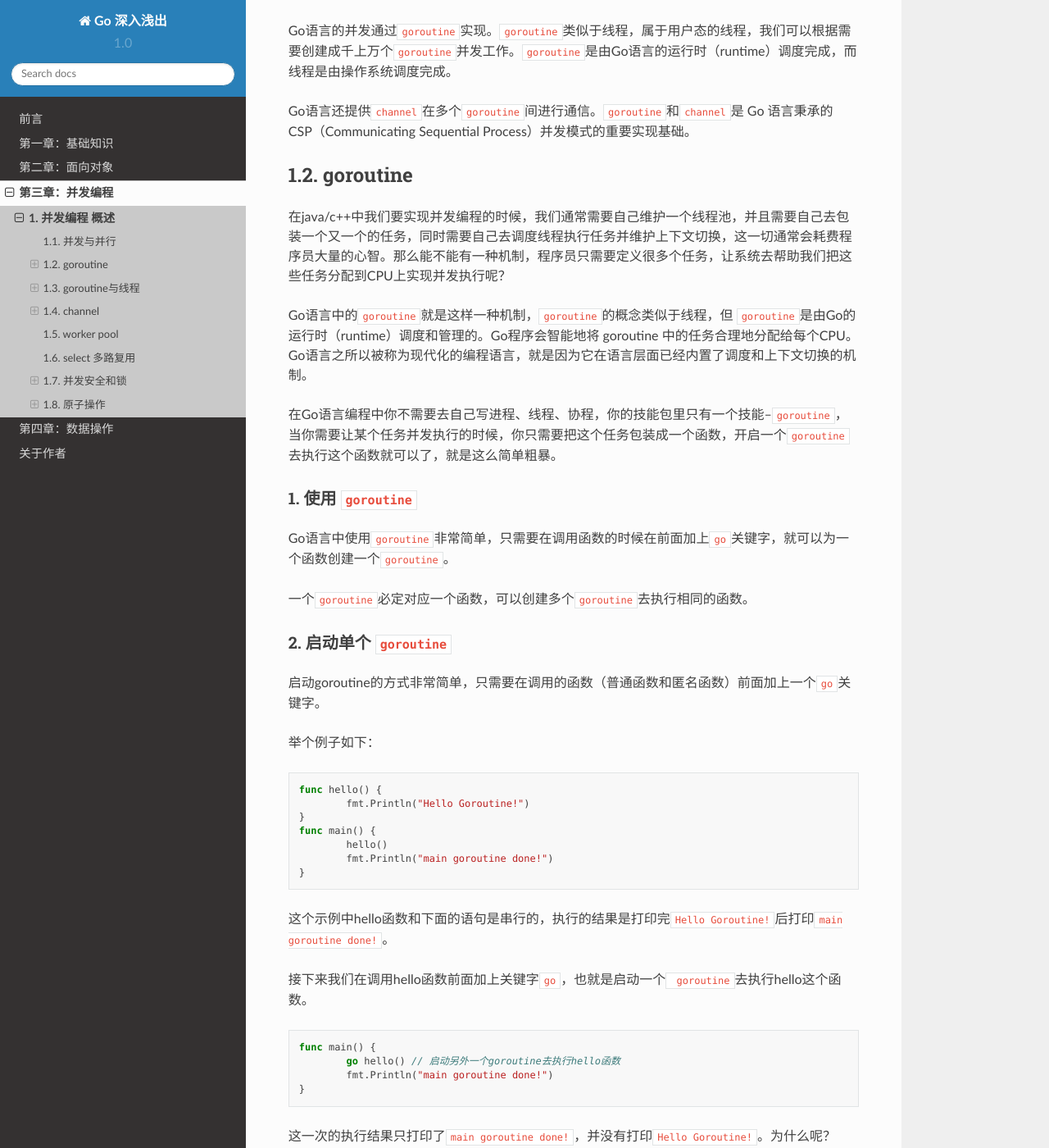
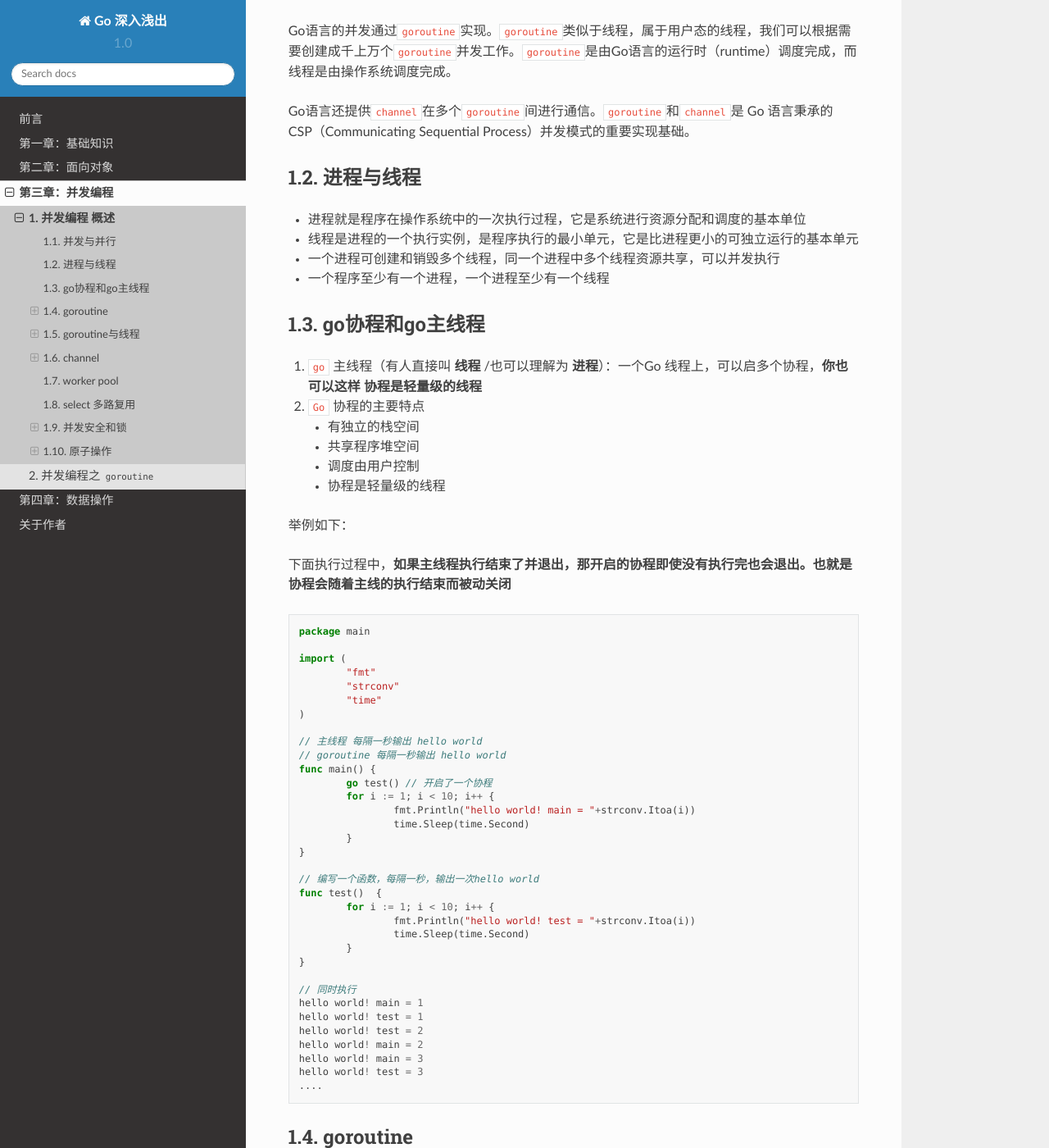
Before and after one commit to iswxw/wxw-go, a Sphinx documentation site: the page built from source/w03/w031_summary.md, in a window 1280 px wide and 1400 px high, scrolled down 345 px. Shown: the whole window at 82% size. Built offline with Sphinx 7.4.7 and the Read the Docs theme 2.0.0, drawn with Linux system fonts in a browser that asks for light colours; comment, search, counter and statistics services are not loaded; some of the changed text lies outside the part shown.

Commit message:
测试全文阅读

````diff
--- a/source/conf.py
+++ b/source/conf.py
@@ -73,7 +73,8 @@ html_static_path = ['_static']
 # 注：在生成html的时候这句话要注释
 # latex_engine = 'xelatex'
 
-latex_elements={# The paper size ('letterpaper' or 'a4paper').
+# The paper size ('letterpaper' or 'a4paper').
+latex_elements={
 'papersize':'a4paper',# The font size ('10pt', '11pt' or '12pt').
 'pointsize':'12pt','classoptions':',oneside','babel':'',#必须
 'inputenc':'',#必须
--- a/source/w03/index.rst
+++ b/source/w03/index.rst
@@ -13,4 +13,5 @@
     :numbered: 2
 
     w031_summary
+    w032_goroutine
 --------------------------------------------
--- a/source/w03/w031_summary.md
+++ b/source/w03/w031_summary.md
@@ -4,12 +4,69 @@
 
 ### 并发与并行
 
-- 并发：同一时间段内执行多个任务
-- 并行：同一时刻执行多个任务
+- 并发：同一时间段内执行多个任务，即多个线程在单核上运行
+- 并行：同一时刻执行多个任务，即多个线程在多核上运行
 
 Go语言的并发通过`goroutine`实现。`goroutine`类似于线程，属于用户态的线程，我们可以根据需要创建成千上万个`goroutine`并发工作。`goroutine`是由Go语言的运行时（runtime）调度完成，而线程是由操作系统调度完成。
 
 Go语言还提供`channel`在多个`goroutine`间进行通信。`goroutine`和`channel`是 Go 语言秉承的 CSP（Communicating Sequential Process）并发模式的重要实现基础。
+
+### 进程与线程
+
+- 进程就是程序在操作系统中的一次执行过程，它是系统进行资源分配和调度的基本单位
+- 线程是进程的一个执行实例，是程序执行的最小单元，它是比进程更小的可独立运行的基本单元
+- 一个进程可创建和销毁多个线程，同一个进程中多个线程资源共享，可以并发执行
+- 一个程序至少有一个进程，一个进程至少有一个线程
+
+### go协程和go主线程
+
+1. ` go` 主线程（有人直接叫 **线程** /也可以理解为 **进程**）：一个Go 线程上，可以启多个协程，**你也可以这样** **协程是轻量级的线程**
+2. ` Go` 协程的主要特点
+   - 有独立的栈空间
+   - 共享程序堆空间
+   - 调度由用户控制
+   - 协程是轻量级的线程
+
+举例如下：
+
+下面执行过程中，**如果主线程执行结束了并退出，那开启的协程即使没有执行完也会退出。也就是协程会随着主线的执行结束而被动关闭**
+
+```go
+package main
+
+import (
+	"fmt"
+	"strconv"
+	"time"
+)
+
+// 主线程 每隔一秒输出 hello world
+// goroutine 每隔一秒输出 hello world
+func main() {
+	go test() // 开启了一个协程
+	for i := 1; i < 10; i++ {
+		fmt.Println("hello world! main = "+strconv.Itoa(i))
+		time.Sleep(time.Second)
+	}
+}
+
+// 编写一个函数，每隔一秒，输出一次hello world
+func test()  {
+	for i := 1; i < 10; i++ {
+		fmt.Println("hello world! test = "+strconv.Itoa(i))
+		time.Sleep(time.Second)
+	}
+}
+
+// 同时执行
+hello world! main = 1
+hello world! test = 1
+hello world! test = 2
+hello world! main = 2
+hello world! main = 3
+hello world! test = 3
+....
+```
 
 ### goroutine
 
--- /dev/null
+++ b/source/w03/w032_goroutine.md
@@ -0,0 +1 @@
+## 并发编程之` goroutine`
````
Also changed, not shown: 11 other files.
